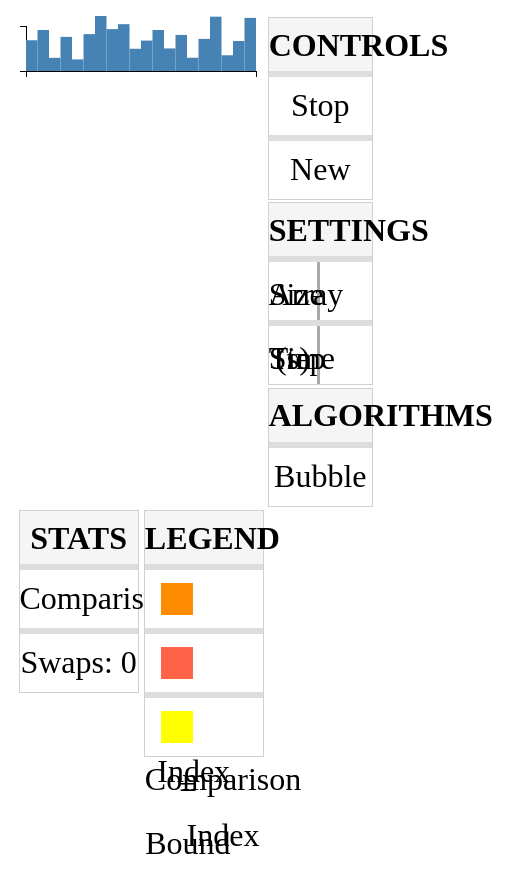
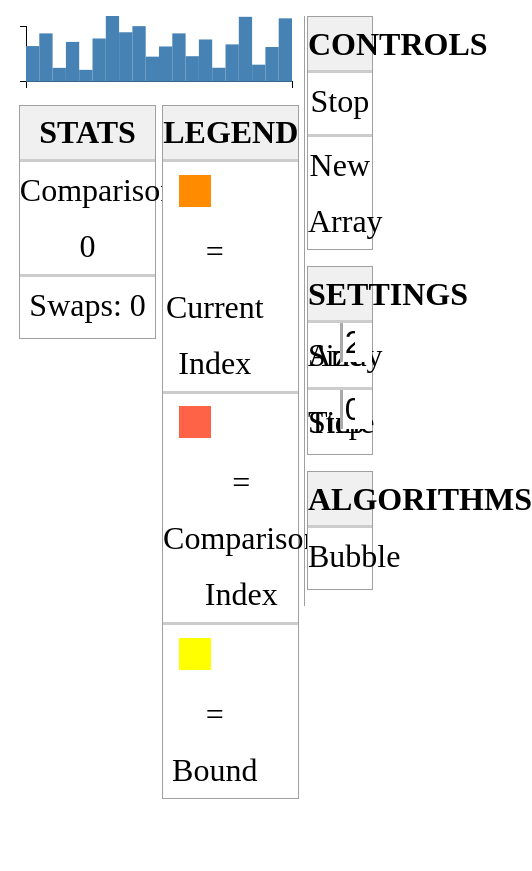
Before and after one commit to GeekyAubergine/SortingVisualiser, a plain HTML site: page demo.html in a window 390 px wide. Shown: the whole page, 532 px wide, since content can reach past the window. After the commit the page ends 844 px from the top, so only its background shows below. Drawn offline with Linux system fonts and the light colour scheme.

Commit message:
New grid system-non responsive for now

```diff
--- a/sorting-visualiser.css
+++ b/sorting-visualiser.css
@@ -9,15 +9,28 @@ svg {
 .sv-container {
   float: left;
   width: 100%;
+  height: 100%;
+}
+#sv-grap-and-information-container {
+  width: 80%;
 }
 #sv-graph-container {
-  width: 70%;
+  width: 100%;
 }
 #sv-controls-container {
-  width: 30%;
+  width: 19.5%;
+  margin: 0;
+  margin-left: 0.5%;
+  padding-left: 0.5%;
+  border-left: 1px solid #A0A0A0;
+  box-sizing: border-box;
+}
+#sv-controls-container .sv-list {
+  margin: 0;
+  margin-bottom: 1em;
 }
 #sv-infomation-container {
-  width: 70%;
+  width: 100%;
 }
 
 /* Bars */
@@ -56,8 +69,8 @@ svg {
   float: left;
   width: 98%;
   margin: 1%;
-  background-color: #F5F5F5;
-  border: 1px solid #D0D0D0;
+  background-color: #F0F0F0;
+  border: 1px solid #A0A0A0;
   box-sizing: border-box;
 }
 .sv-list h2 {
@@ -79,19 +92,21 @@ svg {
   float: left;
   margin: 0;
   width: 100%;
-  height: 2em;
+  min-height: 2em;
   box-sizing: border-box;
-  border-top: 0.2em solid #ddd;
+  border-top: 0.1em solid #ccc;
   background-color: #FFFFFF;
   text-align: center;
   line-height: 175%;
   font-size: 200%;
   list-style-type: none;
+  overflow: visible;
 }
 .sv-list p {
   float: left;
   width: 100%;
   text-align: center;
+  overflow: visible;
 }
 
 /* Button */
@@ -119,7 +134,6 @@ svg {
 
 .sv-control {
   float: left;
-  height: 4.5em;
   overflow: hidden;
 }
 .sv-control-button {
@@ -129,12 +143,11 @@ svg {
   float: left;
   margin: 0;
   width: 50%;
-  box-sizing: border-box;
-  border-right: 0.1em solid #aaa;
 }
 .sv-control-label p {
   float: left;
   width: 100%;
+  height: 100%;
   text-align: center;
   line-height: 0%;
 }
@@ -146,6 +159,9 @@ svg {
   border: none;
   font-size: 100%;
   text-align: center;
+  line-height: 200%;
+  border-left: 0.1em solid #aaa;
+  box-sizing: border-box;
 }
 
 /* Information */
--- a/sorting-visualiser.js
+++ b/sorting-visualiser.js
@@ -7,6 +7,7 @@ const LEGEND_ITEM_CLASS = 'sv-legend-item';
 
 //Container ID's
 const MAIN_CONTAINER_ID = 'sorting-visualiser-container';
+const GRAPH_AND_INFOMATION_CONTAINER_ID = 'sv-grap-and-information-container';
 const GRAPH_CONTAINER_ID = 'sv-graph-container';
 const CONTROLS_CONTAINER_ID = 'sv-controls-container';
 const INFOMATION_CONTAINER_ID = 'sv-infomation-container';
@@ -40,9 +41,9 @@ const CONTROL_LABEL_CLASS = 'sv-control-label';
 //Controls
 const CONTROL_ARRAY_SIZE_LABEL = "Array Size";
 const CONTROL_ARRAY_SIZE_STEP = 5;
-const CONTROL_LOOP_TIME_LABEL = "Time Step (s)";
-const CONTROL_LOOP_TIME_MIN = 0;
-const CONTROL_LOOP_TIME_STEP = 0.1;
+const CONTROL_LOOP_TIME_LABEL = "Time Step";
+const CONTROL_LOOP_TIME_MIN = 0.01;
+const CONTROL_LOOP_TIME_STEP = 0.01;
 const CONTROL_STOP_BUTTON_CLASS = 'sv-control sv-button sv-control-button';
 
 const LOGGING_ACTIVE = true;
@@ -109,6 +110,8 @@ function info(stringToLog) {
 
 function startSortingAlgorithm() {
   sortingAlgorithmCurrentlyRunning = true;
+  sortingStats.numberOfComparisons = 0;
+  sortingStats.numberOfSwaps = 0;
 }
 
 function stopSortingAlgorithm() {
@@ -143,8 +146,12 @@ function mainContainerExsists() {
   return $('#' + MAIN_CONTAINER_ID).length > 0;
 }
 
+function createGraphAndInformationContainer() {
+  getMainContainer().append('div').attr('id', GRAPH_AND_INFOMATION_CONTAINER_ID).attr('class', CONTAINER_CLASS);
+}
+
 function createGraphContainer() {
-  getMainContainer().append('div').attr('id', GRAPH_CONTAINER_ID).attr('class', CONTAINER_CLASS);
+  getGraphAndInformationContainer().append('div').attr('id', GRAPH_CONTAINER_ID).attr('class', CONTAINER_CLASS);
 }
 
 function createControlsContainer() {
@@ -152,10 +159,11 @@ function createControlsContainer() {
 }
 
 function createInfomationContainer() {
-  getMainContainer().append('div').attr('id', INFOMATION_CONTAINER_ID).attr('class', CONTAINER_CLASS);
+  getGraphAndInformationContainer().append('div').attr('id', INFOMATION_CONTAINER_ID).attr('class', CONTAINER_CLASS);
 }
 
 function createContainers() {
+  createGraphAndInformationContainer();
   createGraphContainer();
   createControlsContainer();
   createInfomationContainer();
@@ -163,6 +171,10 @@ function createContainers() {
 
 function getMainContainer() {
   return d3.select('#' + MAIN_CONTAINER_ID);
+}
+
+function getGraphAndInformationContainer() {
+  return d3.select('#' + GRAPH_AND_INFOMATION_CONTAINER_ID);
 }
 
 function getGraphContainer() {
@@ -375,8 +387,8 @@ function createUI() {
     createContainers();
     createGraph();
     updateGraphDimensions();
+    createInformation();
     createControls();
-    createInformation();
   } else {
     info('No element found with id "' + PARENT_CONTAINER_ID + '"');
     info('Please create a div with that id where you wish for the visualiser to be created.');
```
